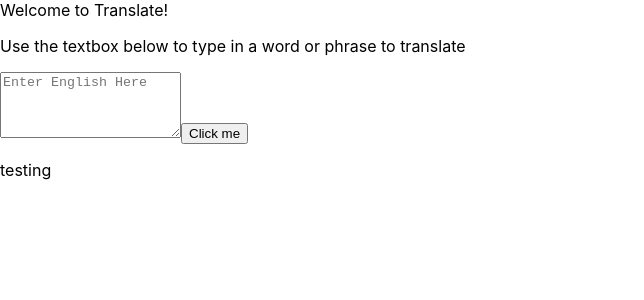
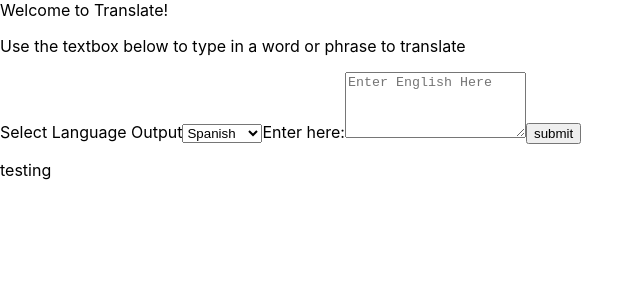
Before and after one commit to afuentes09651/translate, a React (Create React App) app: page / in a window 1280 px wide. Shown: the top 300 px of the page, without its empty margins (0-644 px from the left). Built offline with nearby package versions, Linux system fonts and the light colour scheme.

Commit message:
Begin Form Implementation

```diff
--- a/src/App.js
+++ b/src/App.js
@@ -1,4 +1,4 @@
-import React, { useState } from "react";
+import React from "react";
 import Header from './components/Header';
 import Input from './components/Input';
 
--- a/src/components/Input.js
+++ b/src/components/Input.js
@@ -8,28 +8,44 @@ function Input(){
 
   const [input, setInput] = useState('');
   const [result, setResult] = useState('testing');
+  const [langOut,setLangOut] = useState('es');
 
-  async function execTrans() {
-    const en = input;
-    const spanish = await translate(en, "es");
-    setResult(spanish);
+  async function execTrans(e) {
+    e.preventDefault();
+    const en = input; //english by default for now
+    const translation = await translate(en, 'fr');
+    console.log('translated!', translation); //for debbugging
+    setResult(translation);
   }
 
   function handleChange(e){
     setInput(e.target.value);
-    console.log(input);
+    console.log(input); //debugging
   }
 
 return(
 <>
+<form
+  onSubmit={execTrans}>
+  <label htmlFor='selectLangOut'>Select Language Output</label>
+  <select id='selectLangOut'>
+    <option value='es' defaultValue>Spanish</option>
+    <option value='fr'>French</option>
+    <option value='de'>German</option>
+    <option value='ja'>Japanese</option>
+  </select>
+  <label htmlFor='userInput'>Enter here:</label>
     <textarea
       rows='4'
       columns='50'
       maxLength='300'
       placeholder='Enter English Here'
-    id='english'
+      id='userInput'
+      value={input}
       onChange={handleChange}></textarea>
-  <button onClick={execTrans}>Click me</button>
+    <input type='submit' value='submit'/>
+</form>
+
   <p>{result}</p>
 </>
 );
```
Lines whose indentation alone changed are shown as unchanged.
